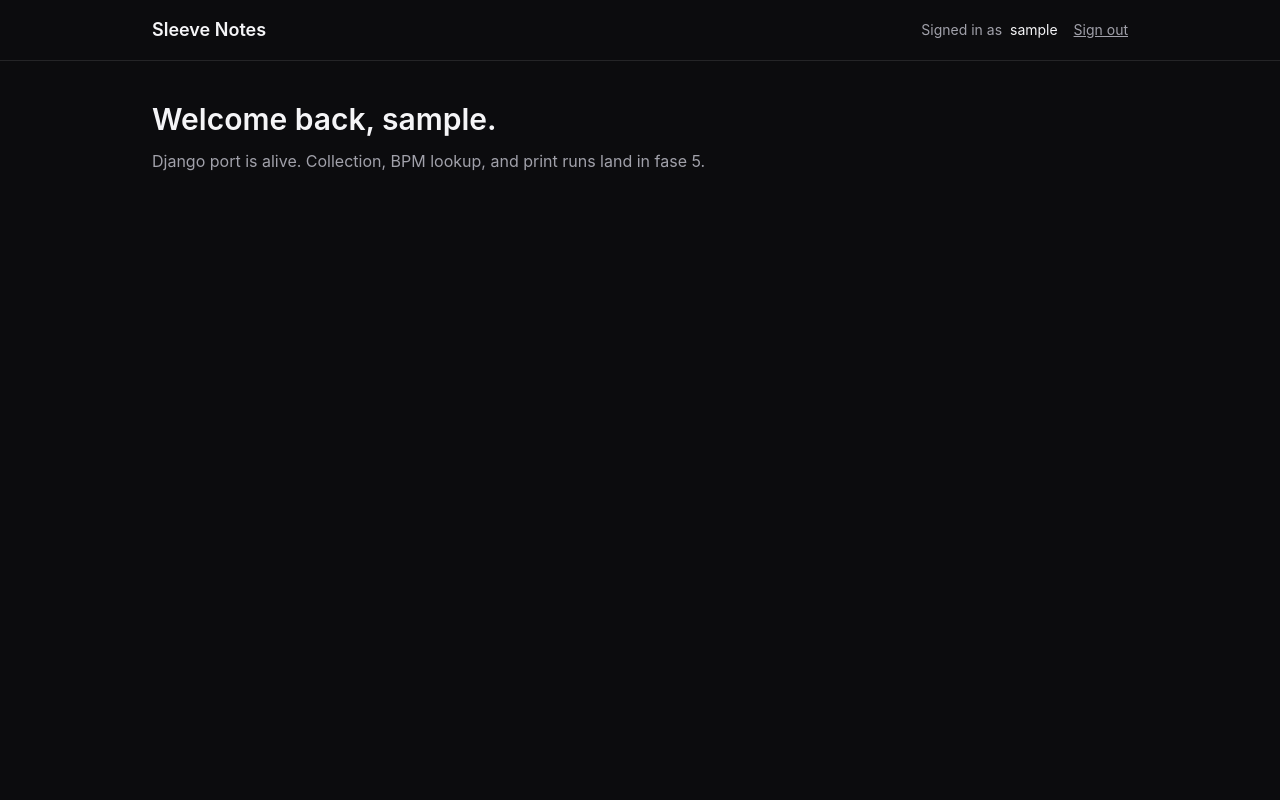
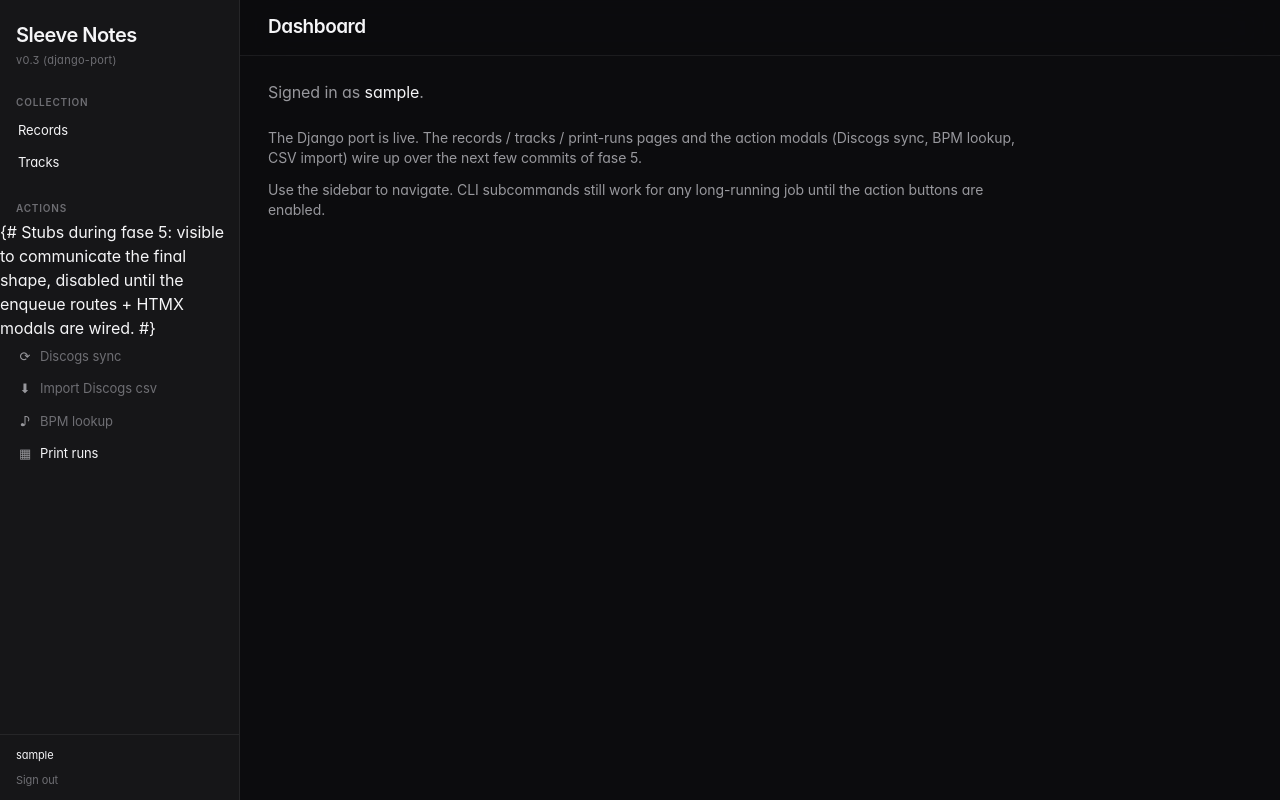
Before and after one commit to GijsHendrickx/sleeve-notes, a Django app: page / in a window 1280 px wide. Run offline with Django 5.2, Linux system fonts and the light colour scheme; the visitor is signed in with stand-in values (Sample User, id 1); some libraries are stand-ins or nearby versions.

Commit message:
Fase 5.1+5.2: URL skeleton + sidebar base template
URL config gains named routes per page (records:collection, records:tracks,
print_runs:index, print_runs:detail, dashboard) all guarded by login_required
with stub views that render minimum-viable templates within the new base
layout. Sidebar action buttons (Discogs sync, Import CSV, BPM lookup) are
rendered as disabled placeholders so the final shape is visible — wiring
to enqueue_* + HTMX modals lands in fase 5.3+.

Base template ports the legacy Jinja sidebar to Django syntax: drops the
session-cookie probe in favour of {% if user.is_authenticated %}, uses
{% url %} everywhere, and points sign-out at allauth's account_logout.
Modal root + run-toast slots are present but empty until actions are wired.

Co-Authored-By: Claude Opus 4.7 (1M context) <noreply@anthropic.com>

```diff
--- /dev/null
+++ b/webapp/core/views.py
@@ -0,0 +1,24 @@
+"""Cross-cutting views — landing, dashboard, healthz."""
+from __future__ import annotations
+
+from django.contrib.auth.decorators import login_required
+from django.http import HttpResponse
+from django.shortcuts import render
+
+
+def landing(request):
+    """Public homepage. Authenticated users see the dashboard;
+    visitors see the marketing landing."""
+    if request.user.is_authenticated:
+        return render(request, "dashboard.html", {"active": "dashboard"})
+    return render(request, "landing.html", {})
+
+
+@login_required
+def dashboard(request):
+    """Authenticated homepage. Sidebar wordmark links here."""
+    return render(request, "dashboard.html", {"active": "dashboard"})
+
+
+def healthz(_request):
+    return HttpResponse("ok", content_type="text/plain")
--- /dev/null
+++ b/webapp/print_runs/urls.py
@@ -0,0 +1,11 @@
+from django.urls import path
+
+from print_runs import views
+
+
+app_name = "print_runs"
+
+urlpatterns = [
+    path("", views.index, name="index"),
+    path("<uuid:run_id>", views.detail, name="detail"),
+]
--- /dev/null
+++ b/webapp/records/urls.py
@@ -0,0 +1,11 @@
+from django.urls import path
+
+from records import views
+
+
+app_name = "records"
+
+urlpatterns = [
+    path("collection", views.collection, name="collection"),
+    path("tracks", views.tracks, name="tracks"),
+]
--- a/webapp/sleevenotes_app/urls.py
+++ b/webapp/sleevenotes_app/urls.py
@@ -1,16 +1,15 @@
 from django.contrib import admin
-from django.http import HttpResponse
 from django.urls import include, path
-from django.views.generic import TemplateView
 
-
-def healthz(request):
-    return HttpResponse("ok", content_type="text/plain")
+from core import views as core_views
 
 
 urlpatterns = [
-    path("", TemplateView.as_view(template_name="landing.html"), name="landing"),
+    path("", core_views.landing, name="landing"),
+    path("dashboard", core_views.dashboard, name="dashboard"),
+    path("", include("records.urls")),
+    path("print-runs/", include("print_runs.urls")),
     path("admin/", admin.site.urls),
-    path("healthz", healthz),
+    path("healthz", core_views.healthz),
     path("accounts/", include("allauth.urls")),
 ]
--- a/webapp/templates/base.html
+++ b/webapp/templates/base.html
@@ -6,47 +6,165 @@
   <meta name="viewport" content="width=device-width, initial-scale=1">
   <title>{% block title %}{{ APP_NAME }}{% endblock %}</title>
   <script src="https://cdn.tailwindcss.com"></script>
+  <script>
+    tailwind.config = {
+      darkMode: 'class',
+      theme: {
+        extend: {
+          fontFamily: {
+            sans: ['-apple-system', 'BlinkMacSystemFont', '"SF Pro Text"', '"SF Pro Display"', 'ui-sans-serif', 'system-ui', '"Helvetica Neue"', 'Arial', 'sans-serif'],
+            mono: ['"SF Mono"', 'ui-monospace', 'SFMono-Regular', 'Menlo', 'Monaco', 'Consolas', 'monospace'],
+          },
+          colors: {
+            app: {
+              bg:    '#0c0c0e',
+              s1:    '#161618',
+              s2:    '#1d1d1f',
+              s3:    '#2a2a2c',
+              line:  'rgba(255,255,255,0.07)',
+              line2: 'rgba(255,255,255,0.12)',
+              ink:   '#f5f5f7',
+              dim:   '#98989d',
+              mute:  '#6e6e73',
+            },
+          },
+        },
+      },
+    };
+  </script>
+  <script src="https://unpkg.com/htmx.org@1.9.12" defer></script>
   <style>
     :root {
-      --bg: #0c0c0e;
+      --app-bg: #0c0c0e;
+      --s1: #161618;
+      --s2: #1d1d1f;
+      --s3: #2a2a2c;
+      --line: rgba(255,255,255,0.07);
+      --line2: rgba(255,255,255,0.12);
       --ink: #f5f5f7;
       --dim: #98989d;
-      --line: rgba(255,255,255,0.07);
+      --mute: #6e6e73;
     }
-    html, body { background: var(--bg); color: var(--ink); }
-    body { font-family: -apple-system, BlinkMacSystemFont, "SF Pro Text", system-ui, sans-serif; }
+    html, body { font-feature-settings: "ss01", "cv11"; -webkit-font-smoothing: antialiased; }
+    body { background: var(--app-bg); color: var(--ink); letter-spacing: -0.005em; }
+
+    .hairline   { border-color: var(--line); }
+    .hairline-2 { border-color: var(--line2); }
+
+    .surface-1 { background: var(--s1); }
+    .surface-2 { background: var(--s2); }
+    .surface-3 { background: var(--s3); }
+
+    .vibrancy-strong {
+      background: rgba(12,12,14,0.72);
+      backdrop-filter: saturate(180%) blur(28px);
+      -webkit-backdrop-filter: saturate(180%) blur(28px);
+    }
+
+    .nav-item {
+      display: block;
+      margin: 1px 8px;
+      padding: 6px 10px;
+      border-radius: 7px;
+      font-size: 13px;
+      color: var(--ink);
+      transition: background-color 120ms ease, color 120ms ease;
+    }
+    .nav-item:hover { background: var(--s2); color: var(--ink); }
+    .nav-item.active { background: var(--s3); color: var(--ink); }
+    .nav-item[disabled] { color: var(--mute); cursor: not-allowed; }
+    .nav-item[disabled]:hover { background: transparent; color: var(--mute); }
+    .nav-section {
+      margin: 0 16px;
+      padding: 6px 0 4px;
+      font-size: 10px;
+      font-weight: 600;
+      text-transform: uppercase;
+      letter-spacing: 0.08em;
+      color: var(--mute);
+    }
+    .nav-action { display: flex; align-items: center; gap: 8px; }
+    .nav-glyph {
+      display: inline-flex; align-items: center; justify-content: center;
+      width: 14px; color: var(--dim); font-size: 13px;
+    }
+
+    ::-webkit-scrollbar { width: 10px; height: 10px; }
+    ::-webkit-scrollbar-track { background: transparent; }
+    ::-webkit-scrollbar-thumb { background: rgba(255,255,255,0.08); border-radius: 8px; border: 2px solid transparent; background-clip: padding-box; }
+    ::-webkit-scrollbar-thumb:hover { background: rgba(255,255,255,0.16); background-clip: padding-box; border: 2px solid transparent; }
   </style>
 </head>
-<body class="min-h-screen">
+<body class="min-h-screen font-sans antialiased">
   {% if ENVIRONMENT == "staging" %}
     <div class="bg-rose-700 text-white text-center py-1 text-xs tracking-wide">
       STAGING — niet productie
     </div>
   {% endif %}
-  <header class="border-b border-white/10">
-    <div class="max-w-5xl mx-auto px-6 py-4 flex items-center">
-      <a href="/" class="text-lg font-semibold">{{ APP_NAME }}</a>
-      <div class="ml-auto text-sm">
-        {% if user.is_authenticated %}
-          <span class="text-zinc-400">Signed in as</span>
-          <span class="ml-1">{{ user.username }}</span>
-          <form method="post" action="{% url 'account_logout' %}" class="inline ml-3">
-            {% csrf_token %}
-            <button type="submit" class="text-zinc-400 hover:text-white underline">
-              Sign out
-            </button>
-          </form>
-        {% else %}
-          <a href="{% provider_login_url 'discogs' %}"
-             class="px-3 py-1.5 rounded bg-white/10 hover:bg-white/20 transition">
-            Sign in with Discogs
-          </a>
-        {% endif %}
+
+  <div class="flex min-h-screen">
+    {% if user.is_authenticated %}
+    <!-- Sidebar -->
+    <nav class="w-60 border-r hairline flex flex-col shrink-0 surface-1">
+      <div class="px-4 pt-5 pb-4">
+        <a href="{% url 'dashboard' %}" class="flex items-baseline gap-1.5">
+          <span class="text-[20px] font-semibold tracking-tight text-app-ink">{{ APP_NAME }}</span>
+        </a>
+        <div class="text-[11px] text-app-mute mt-0.5 tracking-wide">v0.3 (django-port)</div>
       </div>
+
+      <div class="flex-1 py-1 overflow-y-auto">
+        <div class="nav-section">Collection</div>
+        <a href="{% url 'records:collection' %}" class="nav-item{% if active == 'collection' %} active{% endif %}">Records</a>
+        <a href="{% url 'records:tracks' %}" class="nav-item{% if active == 'tracks' %} active{% endif %}">Tracks</a>
+
+        <div class="nav-section mt-4">Actions</div>
+        {# Stubs during fase 5: visible to communicate the final shape, disabled
+           until the enqueue routes + HTMX modals are wired. #}
+        <button type="button" class="nav-item nav-action w-full text-left" disabled
+                title="Wiring up in fase 5">
+          <span class="nav-glyph">⟳</span> Discogs sync
+        </button>
+        <button type="button" class="nav-item nav-action w-full text-left" disabled
+                title="Wiring up in fase 5">
+          <span class="nav-glyph">⬇</span> Import Discogs csv
+        </button>
+        <button type="button" class="nav-item nav-action w-full text-left" disabled
+                title="Wiring up in fase 5">
+          <span class="nav-glyph">♪</span> BPM lookup
+        </button>
+        <a href="{% url 'print_runs:index' %}" class="nav-item nav-action{% if active == 'print_runs' %} active{% endif %}">
+          <span class="nav-glyph">▦</span> Print runs
+        </a>
+      </div>
+
+      <div class="px-4 py-3 border-t hairline text-[11px] text-app-mute">
+        <div class="truncate text-app-ink" title="Signed in as {{ user.username }}">{{ user.username }}</div>
+        <form method="post" action="{% url 'account_logout' %}" class="mt-2">
+          {% csrf_token %}
+          <button type="submit" class="text-app-mute hover:text-app-ink transition-colors">Sign out</button>
+        </form>
+      </div>
+    </nav>
+    {% endif %}
+
+    <!-- Main -->
+    <div class="flex-1 flex flex-col min-w-0">
+      {% if user.is_authenticated %}
+      <header class="h-14 shrink-0 flex items-center justify-between px-7 border-b hairline vibrancy-strong sticky top-0 z-20">
+        <div class="text-[19px] text-app-ink font-semibold tracking-tight">{% block breadcrumb %}{% endblock %}</div>
+      </header>
+      {% endif %}
+      <main class="flex-1 {% if user.is_authenticated %}px-7 py-6{% endif %} overflow-x-hidden">
+        {% block content %}{% endblock %}
+      </main>
     </div>
-  </header>
-  <main class="max-w-5xl mx-auto px-6 py-10">
-    {% block content %}{% endblock %}
-  </main>
+  </div>
+
+  {% if user.is_authenticated %}
+  {# Slots for the (future) action modals + run-status toast. Empty in fase 5.x. #}
+  <div id="modal-root"></div>
+  <div id="run-banner"></div>
+  {% endif %}
 </body>
 </html>
--- /dev/null
+++ b/webapp/templates/dashboard.html
@@ -0,0 +1,24 @@
+{% extends "base.html" %}
+
+{% block title %}Dashboard — {{ APP_NAME }}{% endblock %}
+{% block breadcrumb %}Dashboard{% endblock %}
+
+{% block content %}
+<div class="max-w-3xl">
+  <p class="text-app-dim mb-6">
+    Signed in as <span class="text-app-ink">{{ user.username }}</span>.
+  </p>
+
+  <div class="space-y-3 text-sm text-app-dim">
+    <p>
+      The Django port is live. The records / tracks / print-runs pages and the
+      action modals (Discogs sync, BPM lookup, CSV import) wire up over the
+      next few commits of fase 5.
+    </p>
+    <p>
+      Use the sidebar to navigate. CLI subcommands still work for any
+      long-running job until the action buttons are enabled.
+    </p>
+  </div>
+</div>
+{% endblock %}
--- a/webapp/templates/landing.html
+++ b/webapp/templates/landing.html
@@ -1,20 +1,15 @@
 {% extends "base.html" %}
+{% load socialaccount %}
 
 {% block content %}
-<div class="max-w-2xl">
-  {% if user.is_authenticated %}
-    <h1 class="text-3xl font-semibold mb-3">Welcome back, {{ user.username }}.</h1>
-    <p class="text-zinc-400">
-      Django port is alive. Collection, BPM lookup, and print runs land in fase 5.
-    </p>
-  {% else %}
-    <h1 class="text-3xl font-semibold mb-3">{{ APP_NAME }}</h1>
-    <p class="text-zinc-400 mb-6">
-      Generate printable BPM stickers for your Discogs collection.
-    </p>
-    <p class="text-sm text-zinc-500">
-      Sign in with your Discogs account to get started.
-    </p>
-  {% endif %}
+<div class="max-w-2xl mx-auto pt-12">
+  <h1 class="text-3xl font-semibold mb-3">{{ APP_NAME }}</h1>
+  <p class="text-zinc-400 mb-6">
+    Generate printable BPM stickers for your Discogs collection.
+  </p>
+  <a href="{% provider_login_url 'discogs' %}"
+     class="inline-block px-4 py-2 rounded bg-white/10 hover:bg-white/20 transition">
+    Sign in with Discogs
+  </a>
 </div>
 {% endblock %}
```
Also changed, not shown: webapp/print_runs/views.py (+29 -2 lines), webapp/records/views.py (+28 -1 lines), webapp/templates/print_runs/detail.html (added, +22 -0 lines), webapp/templates/print_runs/index.html (added, +33 -0 lines), webapp/templates/records/collection.html (added, +16 -0 lines), webapp/templates/records/tracks.html (added, +16 -0 lines).
